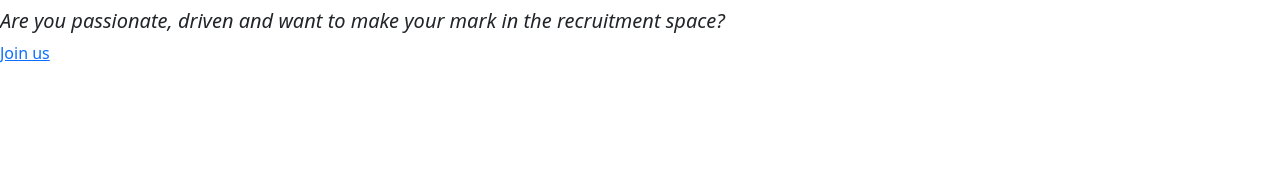
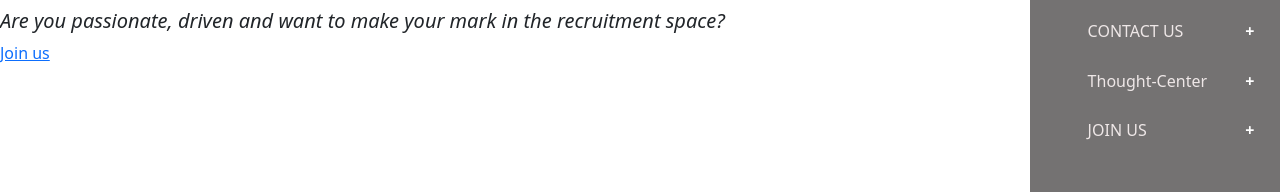
Before and after one commit to Sringolegithub/Technocrat, a React (Create React App) app: page /joinus in a window 1280 px wide. Shown: the part 204-396 px from the top of the page. Built offline with nearby package versions, Linux system fonts and the light colour scheme.

Commit message:
push menu icon

```diff
--- a/public/Assets/Css/Style.css
+++ b/public/Assets/Css/Style.css
@@ -55,13 +55,14 @@ nav .fa {
     font-size: 1.6rem;
     float: right;
     color: rgb(37, 196, 196);
+
 }
 
 nav ul {
     background: #747272;
     position: fixed;
     top: 0;
-    right: -16rem;
+    right: 0;
     height: 100vh;
     width: 15.625rem;
     padding-top: 3.05rem;
--- a/src/Events.js
+++ b/src/Events.js
@@ -1,15 +1,15 @@
-//  <!-- ----------js for menu---------------- -->
+//  <!-- ----------js for menu Icon---------------- -->
 
     var sm = document.getElementById("sidemenu");
 
-    export function openmenu() {
+    export function Openmenu() {
      if(sm!="")
      {
       sm.style.right = "1px";
      }
     };
 
-    export function closemenu() {
+    export function Closemenu() {
       if(sm!=null)
       {
         sm.style.right = "-200px";
--- a/src/component/Header.jsx
+++ b/src/component/Header.jsx
@@ -1,9 +1,17 @@
-import React from "react";
+import React,{useState} from "react";
 import { Link } from "react-router-dom";
-import { openmenu } from "../Events";
-import { closemenu } from "../Events";
+import { Openmenu } from "../Events";
+import { Closemenu } from "../Events";
 
 const Header=()=>{
+    const  [style,setstyle] = useState({});
+    const closeMenu = ()=>{
+        setstyle({display:"none"});
+    }
+
+    const openMenu = () =>{
+        setstyle({});
+    }
     return(
         <>
          {/* <!-- ---------------header contain--------------- --> */}
@@ -14,18 +22,19 @@ const Header=()=>{
                         <img src="/Assets/images/logo.jpg" width="70px" height="70px" to="/"/>
                     </Link>
                     <h1> TECHNOCRAT</h1>
-                    <ul id="sidemenu">
-                        <i className="fa fa-times" onClick={closemenu}></i>
+                    <ul id="" style={style}>
+                        <i className="fa fa-times" onClick={closeMenu}></i>
 
                         <li><Link to="/about">ABOUT US </Link><span><b>+</b></span></li>
 
                         <li><Link to="/expertise">EXPERTISE</Link><span><b>+</b></span></li>
                         <li><Link to="/solutions">SOLUTIONS</Link><span><b>+</b></span></li>
-                        <li><Link to="/tontactUs">CONTACT US</Link><span><b>+</b></span></li>
-                        <li><Link to="/joinUs">JOIN US</Link><span><b>+</b></span></li>
+                        <li><Link to="/contactus">CONTACT US</Link><span><b>+</b></span></li>
+                        <li><Link to="/thought-center">Thought-Center</Link><span><b>+</b></span></li>
+                        <li><Link to="/joinus">JOIN US</Link><span><b>+</b></span></li>
 
                     </ul>
-                    <i className="fa fa-bars" onClick={openmenu}></i>
+                    <i className="fa fa-bars" onClick={openMenu}></i>
                 </nav>
             </div>
             {/* <div className="container-2">
--- a/src/component/JoinUs.jsx
+++ b/src/component/JoinUs.jsx
@@ -20,8 +20,8 @@ const JoinUs = () => {
             </div>
             <div >
                 <div >
-                    <a className=""
-                        href="../join-us-form/index.html">
+                    <a className="joinusform"
+                        href="/component/JoinUsForm">
                         <span className="">Join us</span>
                     </a>
                 </div>
```
